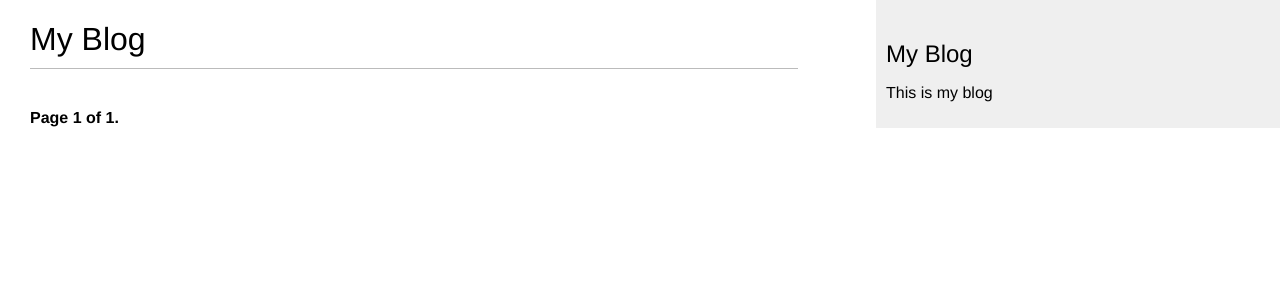
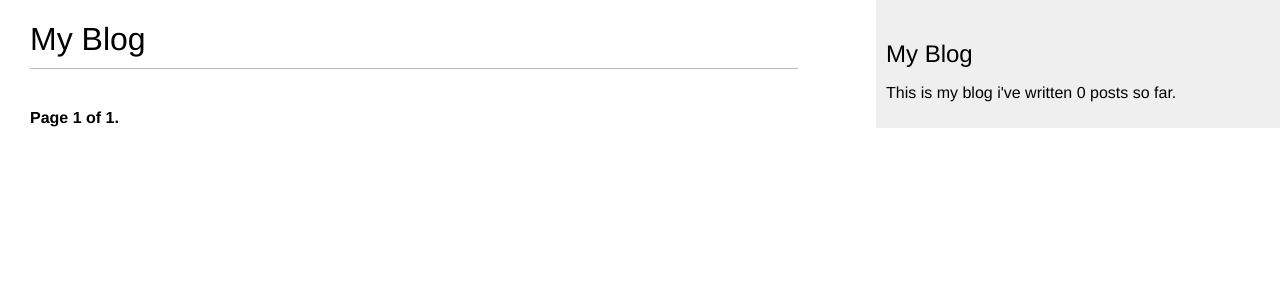
Before and after one commit to yura702007/blog, a Django app: page /blog/ in a window 1280 px wide. Shown: the top 300 px of the page. Run offline with Django 4.2, Linux system fonts and the light colour scheme; data that the repository does not hold is empty.

Commit message:
add user tag to template 'base.html'

```diff
--- a/my_blog/blog/templates/blog/base.html
+++ b/my_blog/blog/templates/blog/base.html
@@ -1,3 +1,4 @@
+{% load blog_tags%}
 {% load static %}
 <!DOCTYPE html>
 <html lang="en">
@@ -13,7 +14,10 @@
     </div>
     <div id="sidebar">
         <h2>My Blog</h2>
-        <p>This is my blog</p>
+        <p>
+            This is my blog
+            i've written {% total_posts %} posts so far.
+        </p>
     </div>
 </body>
 </html>
```
